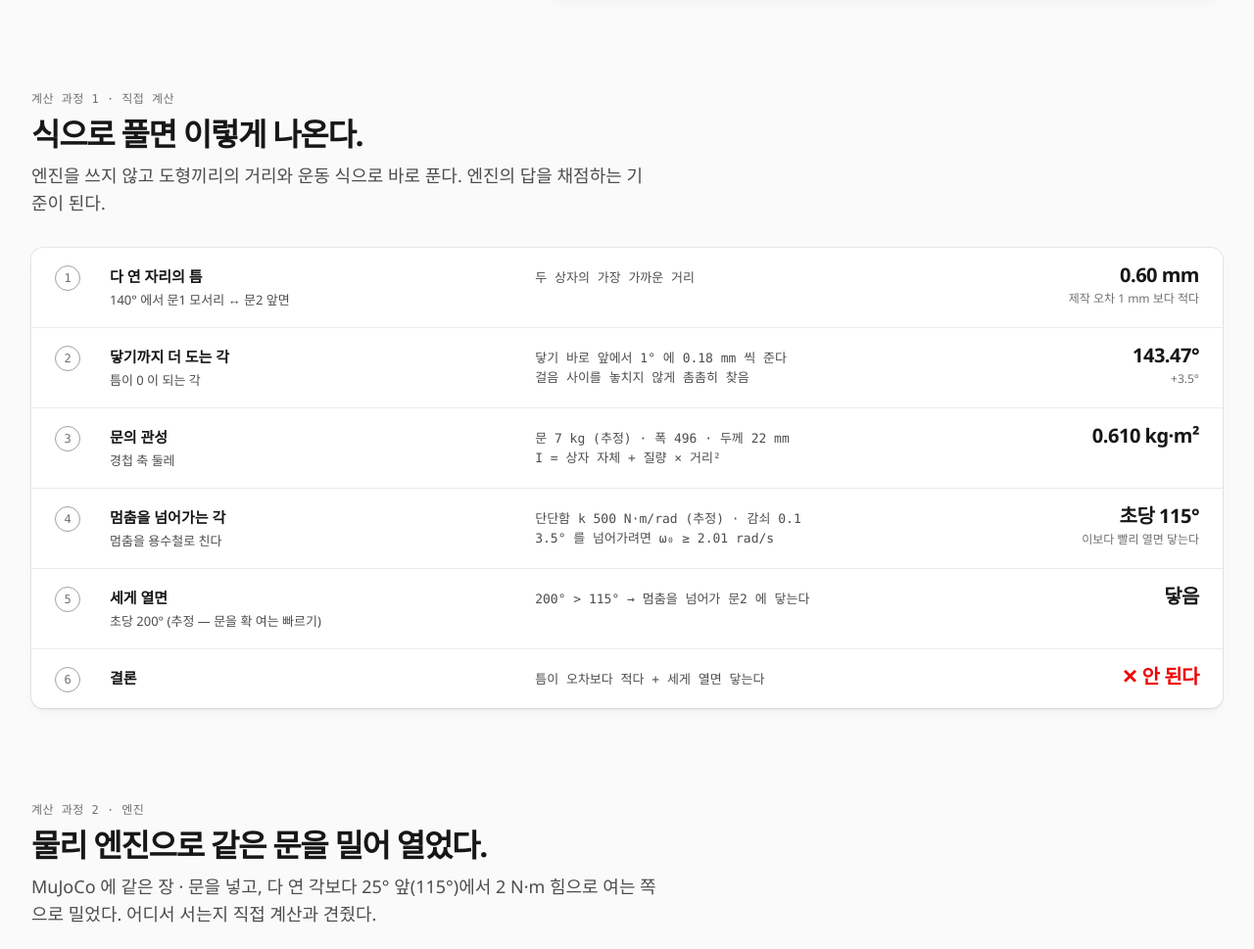
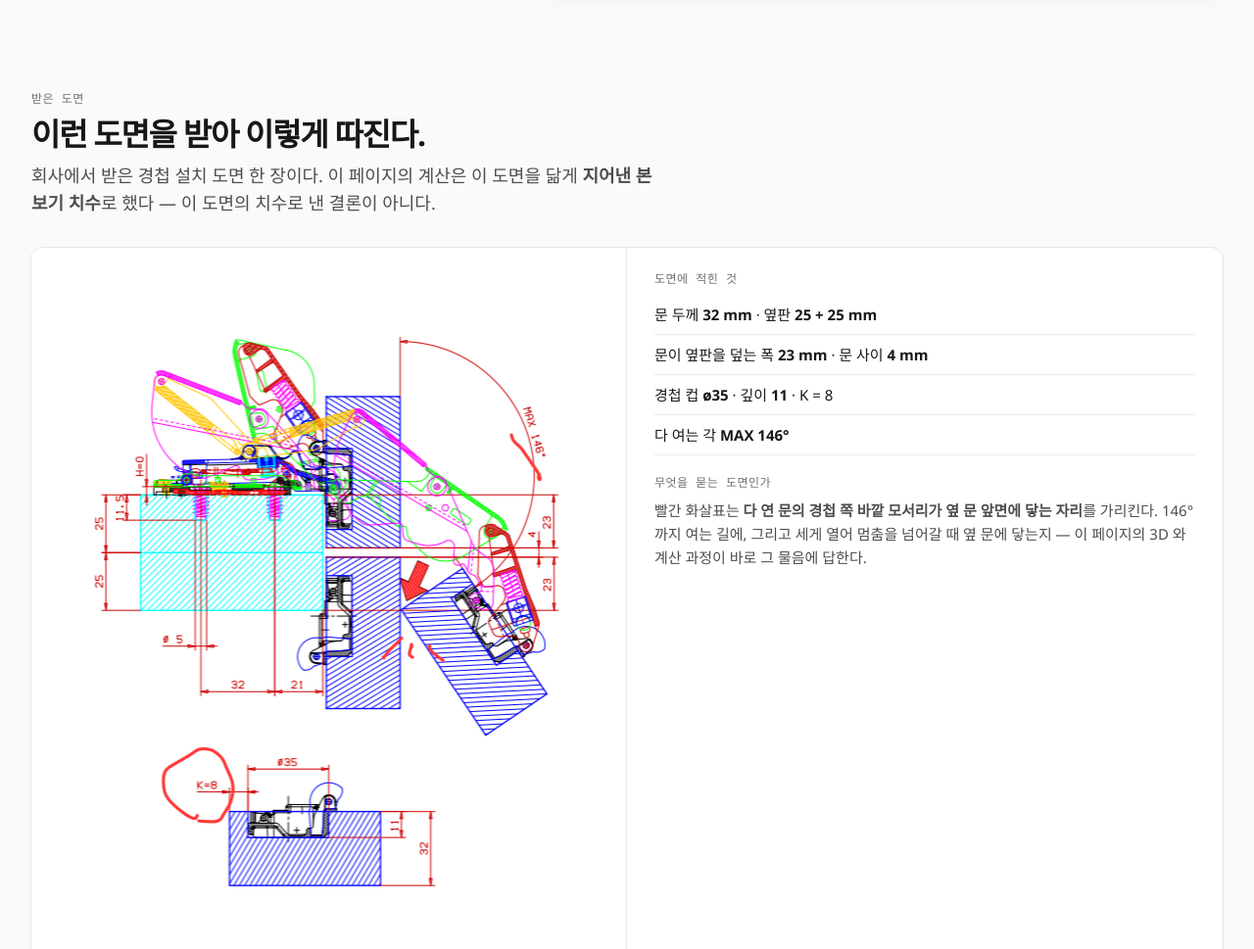
Before and after one commit to joshua-legend/cabinet-close-demo, a plain HTML site: page result/index.html in a window 1280 px wide. Shown: the part 620-1589 px from the top of the page at 98% size. Drawn offline with nearby package versions, Linux system fonts and the light colour scheme.

Commit message:
결과 페이지 시안에 받은 도면 — 경첩 설치 도면 한 장과 적힌 치수 · 무엇을 묻는 도면인가, 계산은 지어낸 본보기 치수라고 밝힘 · 사진 정보와 끝의 덧붙은 자료는 떼고 실음 (사용자 11-28 "공개해 걍")
Co-Authored-By: Claude Opus 5.5 <noreply@anthropic.com>

```diff
--- a/result/index.html
+++ b/result/index.html
@@ -103,6 +103,13 @@ td .s{display:block;color:var(--mute);font-size:13px}
 .foot{padding:0 28px 20px;font-size:13px;color:var(--mute)}
 .note-end{margin-top:64px;font-size:13px;color:var(--mute)}
 
+.drawing{display:grid;grid-template-columns:minmax(0,1fr) minmax(0,1fr);gap:0}
+.drawing figure{margin:0;padding:24px;background:#fff;border-right:1px solid var(--hair);display:flex;justify-content:center}
+.drawing img{max-width:100%;height:auto;display:block}
+.drawing .read{padding:24px 28px}
+.drawing ul{list-style:none;margin:8px 0 0}
+.drawing li{padding:8px 0;border-bottom:1px solid var(--hair);font-size:15px}
+.drawing .read p:not(.eyebrow){font-size:15px;line-height:24px;color:var(--body);margin-top:8px}
 /* 휴대폰 — 한 줄로 쌓는다 (3D → 막대 → 계산 과정 → 엔진 → 관성) */
 .scroll-x{overflow-x:auto;-webkit-overflow-scrolling:touch}
 @media (max-width:760px){
@@ -141,13 +148,14 @@ td .s{display:block;color:var(--mute);font-size:13px}
  .grid{grid-template-columns:58px repeat(8,1fr);gap:2px;padding:12px}
  .grid div{font-size:10px;line-height:14px;padding:8px 1px;border-radius:4px}
  .grid .h{font-size:9px}
+ .drawing{grid-template-columns:1fr}.drawing figure{border-right:0;border-bottom:1px solid var(--hair);padding:12px}.drawing .read{padding:16px}
  .foot,.pins{padding-left:16px;padding-right:16px}
 }
 </style></head><body>
 
 <nav>
   <b>sample-two-doors</b>
-  <div class="links"><a class="on" href="#top">결론</a><a href="#calc">계산 과정</a><a href="#engines">엔진</a><a href="#inertia">관성</a><a href="../">시연판으로</a></div>
+  <div class="links"><a class="on" href="#top">결론</a><a href="#drawing">도면</a><a href="#calc">계산 과정</a><a href="#engines">엔진</a><a href="#inertia">관성</a><a href="../">시연판으로</a></div>
   <span class="badge">지어낸 본보기 치수 · 실제 제품 아님</span>
 </nav>
 
@@ -181,6 +189,26 @@ td .s{display:block;color:var(--mute);font-size:13px}
       </div>
     </div>
   </div>
+
+  <section class="band" id="drawing">
+    <p class="eyebrow">받은 도면</p>
+    <h2>이런 도면을 받아 이렇게 따진다.</h2>
+    <p class="sub">회사에서 받은 경첩 설치 도면 한 장이다. 이 페이지의 계산은 이 도면을 닮게 <b>지어낸 본보기 치수</b>로 했다 — 이 도면의 치수로 낸 결론이 아니다.</p>
+    <div class="card drawing">
+      <figure><img src="./drawing.png" width="509" height="689" alt="경첩 설치 도면 — 위에서 본 단면. 두꺼운 문 두 짝이 옆판을 덮고, 다 연 문의 모서리가 옆 문 앞면에 닿는 자리에 빨간 화살표가 있다" loading="lazy"></figure>
+      <div class="read">
+        <p class="eyebrow">도면에 적힌 것</p>
+        <ul>
+          <li>문 두께 <b>32 mm</b> · 옆판 <b>25 + 25 mm</b></li>
+          <li>문이 옆판을 덮는 폭 <b>23 mm</b> · 문 사이 <b>4 mm</b></li>
+          <li>경첩 컵 <b>ø35</b> · 깊이 <b>11</b> · K = 8</li>
+          <li>다 여는 각 <b>MAX 146°</b></li>
+        </ul>
+        <p class="eyebrow" style="margin-top:20px">무엇을 묻는 도면인가</p>
+        <p>빨간 화살표는 <b>다 연 문의 경첩 쪽 바깥 모서리가 옆 문 앞면에 닿는 자리</b>를 가리킨다. 146° 까지 여는 길에, 그리고 세게 열어 멈춤을 넘어갈 때 옆 문에 닿는지 — 이 페이지의 3D 와 계산 과정이 바로 그 물음에 답한다.</p>
+      </div>
+    </div>
+  </section>
 
   <section class="band" id="calc">
     <p class="eyebrow">계산 과정 1 · 직접 계산</p>
@@ -232,7 +260,7 @@ td .s{display:block;color:var(--mute);font-size:13px}
     </div>
   </section>
 
-  <p class="note-end">치수는 전부 지어낸 본보기 값이다 (실제 제품이 아니다). 추정한 것 15가지가 쓰였다 — 문 무게 · 멈춤의 단단함 · 여는 빠르기 등.</p>
+  <p class="note-end">계산에 쓴 치수는 전부 지어낸 본보기 값이다 (실제 제품이 아니다). 받은 도면은 무엇을 따지는지 보이려고 실었다. 추정한 것 15가지가 쓰였다 — 문 무게 · 멈춤의 단단함 · 여는 빠르기 등.</p>
 </main>
 <script type="importmap">{"imports":{"three":"../vendor/three.module.js","three/addons/controls/OrbitControls.js":"../vendor/controls/OrbitControls.js"}}</script>
 <script type="module" src="./result3d.js?v=3"></script>
```
Also changed, not shown: result/drawing.png (added).
